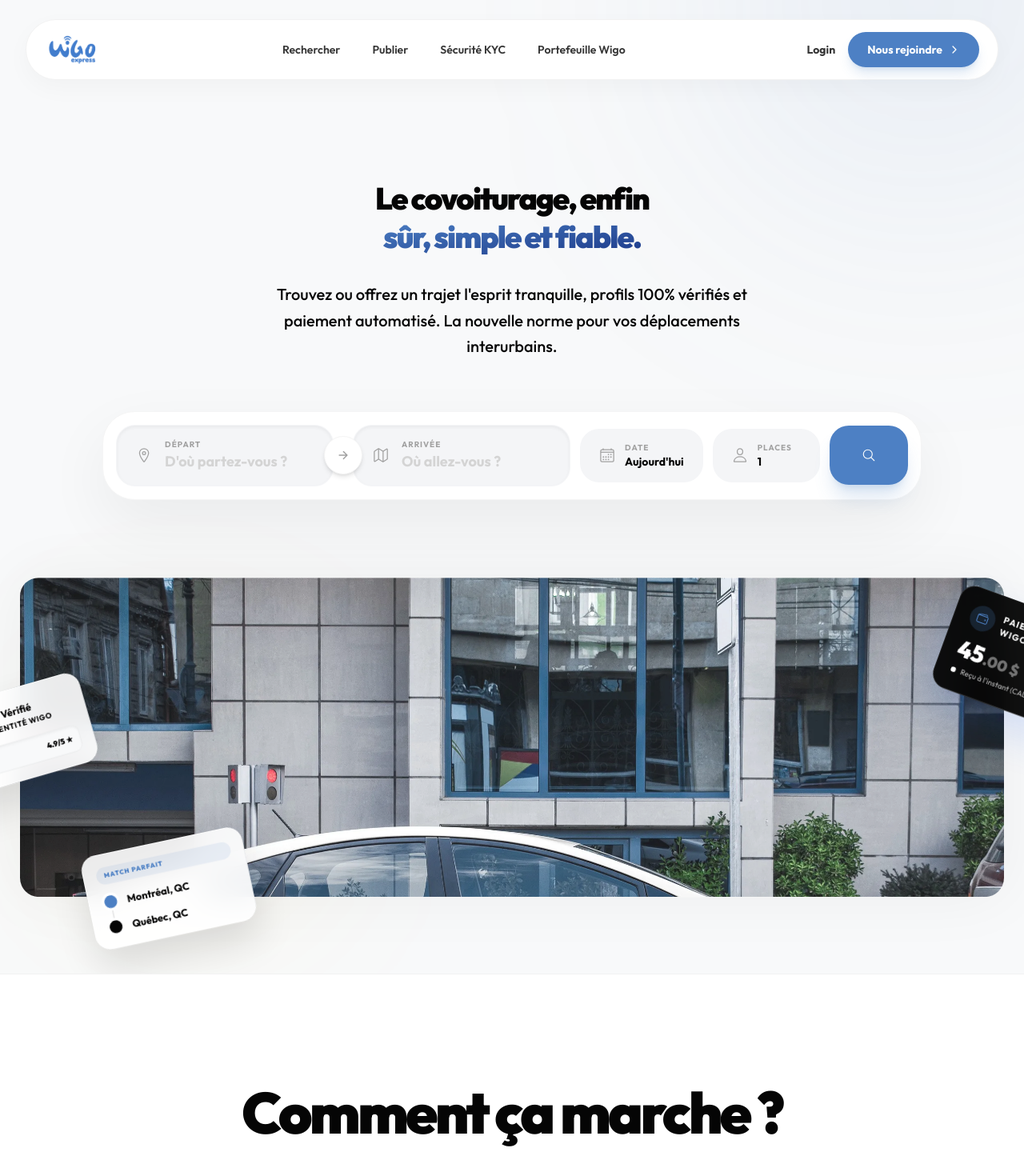
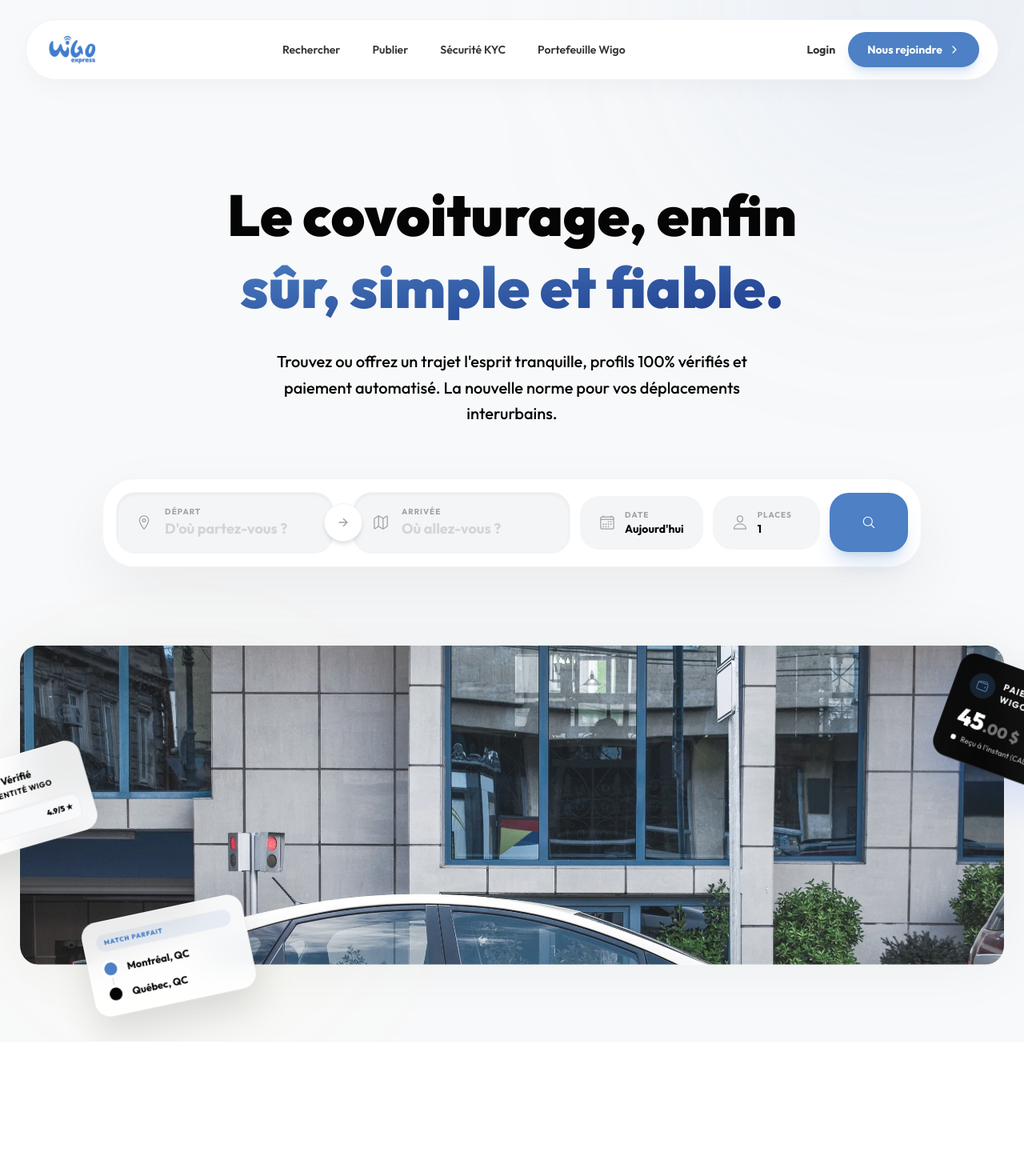
Before and after one commit to artsiders/wigo-express, a Next.js app: page / in a window 1280 px wide. Shown: the top 1445 px of the page at 80% size. Built offline with nearby package versions, Linux system fonts and the light colour scheme.

Commit message:
Add squircle shape class to global styles and update WIGO EXPRESS page components to utilize the new shape for improved visual consistency and modern design.

```diff
--- a/app/globals.css
+++ b/app/globals.css
@@ -78,6 +78,10 @@ body {
   overscroll-behavior: none;
 }
 
+.squircle {
+  corner-shape: squircle;
+}
+
 /* Animations globales */
 ::selection {
   background: var(--color-primary);
--- a/app/page.tsx
+++ b/app/page.tsx
@@ -325,13 +325,13 @@ export default function WigoExpress() {
       <Navbar />
 
       {/*  EPIC HERO SECTION */}
-      <section className="relative min-h-screen pt-40 pb-20 px-6 flex flex-col items-center justify-center">
+      <section className="relative min-h-screen pt-36 md:pt-40 pb-20 px-6 flex flex-col items-center justify-center">
         {/* Abstract shapes for premium feel */}
         <div className="absolute top-0 right-0 w-[40vw] h-[40vw] bg-primary/10 rounded-full blur-[140px] pointer-events-none -translate-y-1/2 translate-x-1/4"></div>
         <div className="absolute bottom-10 left-10 w-[30vw] h-[30vw] bg-yellow-400/5 rounded-full blur-[100px] pointer-events-none"></div>
 
         <div className="container mx-auto relative z-10 flex flex-col items-center justify-center text-center">
-          <h1 className="hero-text-elem text-[12vw] md:text-[3vw] max-w-5xl font-black tracking-tighter leading-tight mt-16 mb-8">
+          <h1 className="hero-text-elem relative text-center text-4xl font-black sm:text-5xl lg:text-7xl max-w-7xl container mx-auto justify-center leading-tight md:mt-16 mb-8">
             Le covoiturage, enfin
             <br />
             <span className="text-transparent bg-clip-text bg-linear-to-br from-primary to-primary-900">
@@ -594,7 +594,7 @@ export default function WigoExpress() {
           <div className="sticky-illustrator hidden lg:flex h-screen items-center justify-center overflow-visible w-full sticky top-0">
             <div className="w-full aspect-4/3 relative">
               {/* Illus 1 : Search Map UI */}
-              <div className="illust-step absolute inset-0 bg-white rounded-[2.5rem] shadow-2xl border border-neutral-100 overflow-hidden flex flex-col">
+              <div className="illust-step absolute inset-0 bg-white rounded-[2.5rem] shadow-2xl squircle border border-neutral-100 overflow-hidden flex flex-col">
                 <div className="w-full h-[50%] xl:h-[55%] bg-light relative overflow-hidden shrink-0">
                   <Image
                     src="https://images.unsplash.com/photo-1524661135-423995f22d0b?q=80&w=800&auto=format&fit=crop"
@@ -633,7 +633,7 @@ export default function WigoExpress() {
               </div>
 
               {/* Illus 2 : KYC Trust Badge ID */}
-              <div className="illust-step absolute inset-0 bg-dark rounded-[2.5rem] shadow-2xl border border-neutral-800 p-6 xl:p-10 flex flex-col items-center justify-between text-white origin-bottom pb-8 xl:pb-12 pt-6 xl:pt-10 overflow-visible z-10">
+              <div className="illust-step absolute inset-0 bg-dark rounded-[2.5rem] shadow-2xl squircle border border-neutral-800 p-6 xl:p-10 flex flex-col items-center justify-between text-white origin-bottom pb-8 xl:pb-12 pt-6 xl:pt-10 overflow-visible z-10">
                 {/* 3D Canadian Premium ID Card that overflows top */}
                 <div className="w-[calc(100%-20px)] aspect-4/2 bg-linear-to-br from-neutral-100 via-white to-gray-200 rounded-3xl p-2 shadow-[0_30px_60px_rgba(0,0,0,0.6),inset_0_2px_15px_rgba(255,255,255,1)] relative z-20 transform -rotate-3 hover:rotate-0 hover:scale-[1.02] transition-all duration-500 -mt-16 xl:-mt-20">
                   <Image
@@ -749,7 +749,7 @@ export default function WigoExpress() {
               </div>
 
               {/* Illus 3 : Wigo Wallet */}
-              <div className="illust-step absolute inset-0 bg-primary rounded-[2.5rem] shadow-2xl border border-blue-500/30 p-6 xl:p-10 flex flex-col justify-center text-white overflow-hidden origin-bottom">
+              <div className="illust-step absolute inset-0 bg-primary rounded-[2.5rem] shadow-2xl squircle border border-blue-500/30 p-6 xl:p-10 flex flex-col justify-center text-white overflow-hidden origin-bottom">
                 <div className="absolute top-0 right-0 w-64 h-64 bg-white/10 rounded-full blur-[80px] -translate-y-1/2 translate-x-1/2 pointer-events-none"></div>
 
                 <div className="relative z-10 text-center flex-1 flex flex-col justify-center pb-4 xl:pb-6">
@@ -823,7 +823,7 @@ export default function WigoExpress() {
           </div>
 
           {/* Web Data Grid / Showcase */}
-          <div className="w-full max-w-6xl mx-auto bg-dark rounded-[2.5rem] border border-white/10 p-6 md:p-10 shadow-2xl relative text-left flex flex-col lg:flex-row gap-10 items-center">
+          <div className="w-full max-w-6xl mx-auto bg-dark rounded-[2.5rem] squircle border border-white/10 p-6 md:p-10 shadow-2xl relative text-left flex flex-col lg:flex-row gap-10 items-center">
             {/* Text / Data part */}
             <div className="w-full lg:w-1/2">
               <div className="bg-white/10 border border-white/10 rounded-2xl p-6 mb-6">
@@ -895,7 +895,7 @@ export default function WigoExpress() {
       </section>
 
       {/*  FOOTER  */}
-      <footer className="footer-wrapper relative z-0 bg-dark text-white overflow-hidden rounded-t-[2.5rem] border-t border-white/5">
+      <footer className="footer-wrapper relative z-0 bg-dark text-white overflow-hidden rounded-t-[3rem] squircle">
         {/* Subtle top glow effect */}
         <div className="absolute top-0 left-1/2 -translate-x-1/2 w-[80%] h-[400px] bg-primary/20 rounded-full blur-[150px] pointer-events-none opacity-50"></div>
 
```
